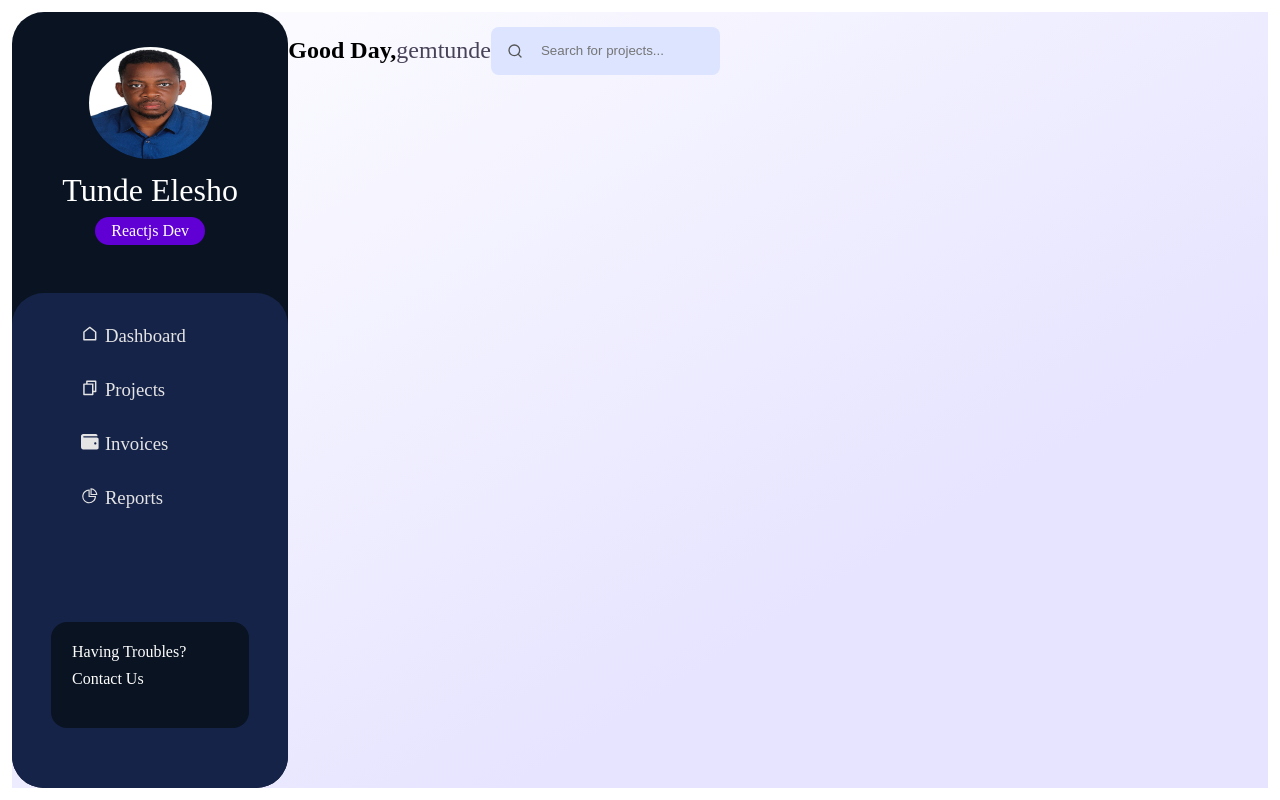
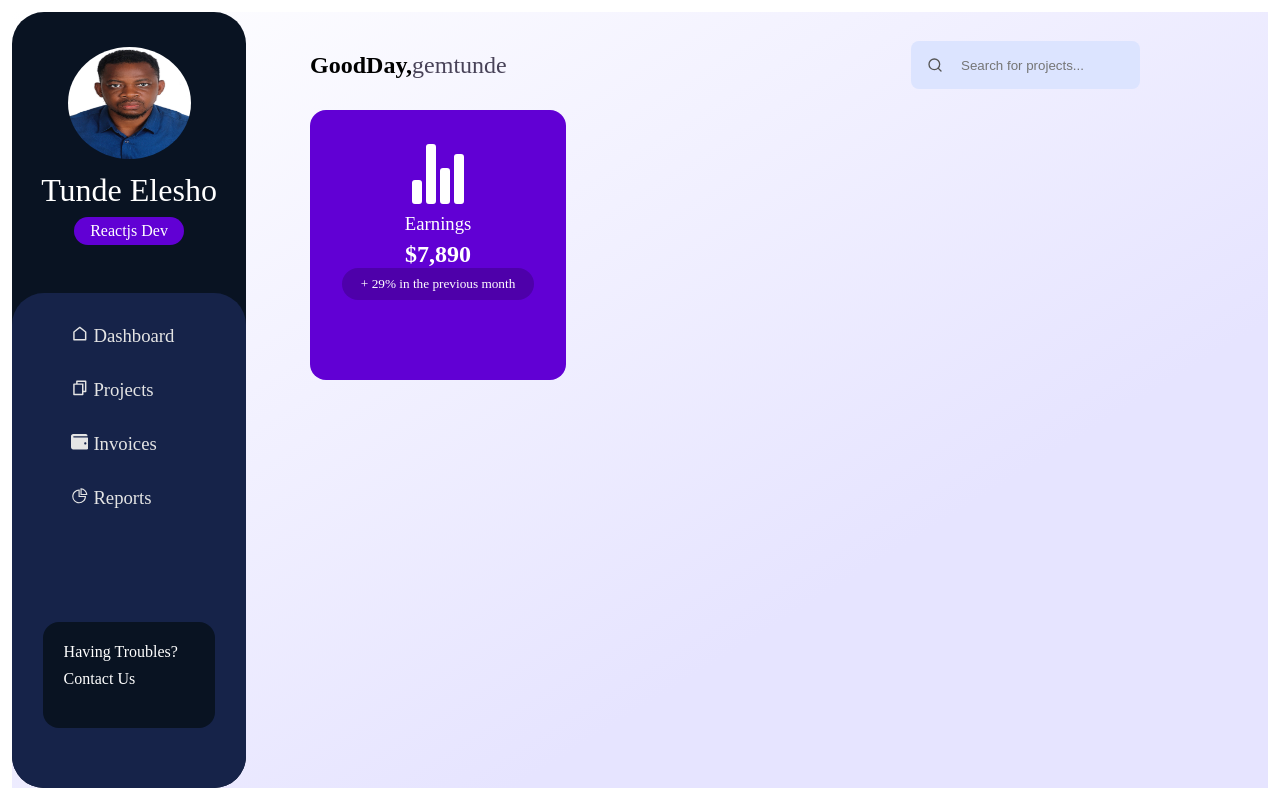
Before and after one commit to gemtunde/revenue-dashboard, a React (Create React App) app: page / in a window 1280 px wide. Built offline with nearby package versions, Linux system fonts and the light colour scheme.

Commit message:
earnings component

```diff
--- /dev/null
+++ b/src/components/Earnings.jsx
@@ -0,0 +1,59 @@
+import React from 'react';
+import styled from 'styled-components';
+import {IoStatsChart} from 'react-icons/io5';
+import { themeColor, hoverEffect, cardShadow  } from '../utils';
+
+const Earnings = () => {
+  return (
+    <EarningsCard>
+        <CardContent>
+            <Chart>
+                <IoStatsChart />
+            </Chart>
+            <EarningsText>Earnings</EarningsText>
+            <Earning>$7,890</Earning>
+            <EarningsIncrease>+ 29% in the previous month</EarningsIncrease>
+        </CardContent>
+    </EarningsCard>
+  )
+}
+
+export default Earnings;
+const EarningsCard = styled.div`
+height: 100%;
+width: 14rem;
+background-color: ${themeColor};
+padding: 1rem;
+color: white;
+transition: 0.4s ease-in-out;
+border-radius:1rem;
+&:hover{
+    box-shadow: ${hoverEffect};
+}
+`;
+const CardContent = styled.div`
+margin: 1rem;
+`;
+const Chart = styled.div`
+    display: flex;
+    justify-content: center;
+    svg{
+        height: 4rem;
+        width: 4rem;
+    }
+`;
+const EarningsText = styled.h3`
+text-align: center;
+font-weight: normal;
+padding: 0.4rem 0;
+`;
+const Earning = styled.h2`
+text-align: center;
+`;
+const EarningsIncrease = styled.h5`
+text-align: center;
+font-weight: normal;
+background-color: rgba(0, 0, 0, 0.2);
+padding: 0.5rem;
+border-radius:2rem ;
+`;
--- a/src/components/MainContent.jsx
+++ b/src/components/MainContent.jsx
@@ -1,5 +1,6 @@
 import React from 'react';
 import styled from 'styled-components';
+import Earnings from './Earnings';
 import Navbar from './Navbar';
 
 const MainContent = () => {
@@ -8,7 +9,9 @@ const MainContent = () => {
         <Navbar />
         <SubContainer>
             <SectionOne>
-                <ColumnOne1></ColumnOne1>
+                <ColumnOne1>
+                    <Earnings />
+                </ColumnOne1>
                 <ColumnTwo1></ColumnTwo1>
             </SectionOne>
             <SectionTwo>
@@ -21,14 +24,43 @@ const MainContent = () => {
 }
 export default MainContent;
 
-const Container = styled.div``;
-const SubContainer = styled.div``;
-const TitleText = styled.h3`
+const Container = styled.div`
+width: 78%;
+background: linear-gradient(to bottom right, white 0% right, #e6e4ff 70%);
+border-top-right-radius: 2rem;
+border-bottom-right-radius: 2rem;
+margin: 1rem 8rem 1rem 4rem;
 
 `;
-const SectionOne = styled.div``;
-const SectionTwo = styled.div``;
-const ColumnOne1 = styled.div``;
+const SubContainer = styled.div`
+display: flex;
+flex-direction: column;
+gap: 4rem;
+width: 100%;
+height: 80%;
+margin: 0.5rem 0;
+
+`;
+const TitleText = styled.h3`
+height: 20%;
+`;
+const SectionOne = styled.div`
+display: flex;
+justify-content: space-between;
+height: 40%;
+width: 100%;
+gap: 2rem;
+`;
+const SectionTwo = styled.div`
+display: flex;
+height: 26vh;
+gap: 2rem;
+
+`;
+const ColumnOne1 = styled.div`
+display: flex;
+gap: 3rem;
+`;
 const ColumnTwo1 = styled.div``;
 const ColumnOne2 = styled.div``;
 const ColumnTwo2 = styled.div``;
--- a/src/components/Navbar.jsx
+++ b/src/components/Navbar.jsx
@@ -7,7 +7,7 @@ const Navbar = () => {
   return (
     <NavbarContainer>
         <Text>
-            Good Day,
+            GoodDay,
             <span>
                 gemtunde
             </span>
--- a/src/utils/index.js
+++ b/src/utils/index.js
@@ -3,3 +3,6 @@
 export const themeColor = '#6100d4';
 export const darkThemeColor = '#162349';
 export const darkSidebarColor = '#091322';
+export const hoverEffect = `rgba(0, 0, 0, 0.56) 0px 22px 70px 4px`;
+export const cardShadow = `rgba(0, 0, 0, 0.1) 0px 20px 25px -5px
+                            rgba(0, 0, 0, 0.04) 0px 10px 10px -5px`;
```
